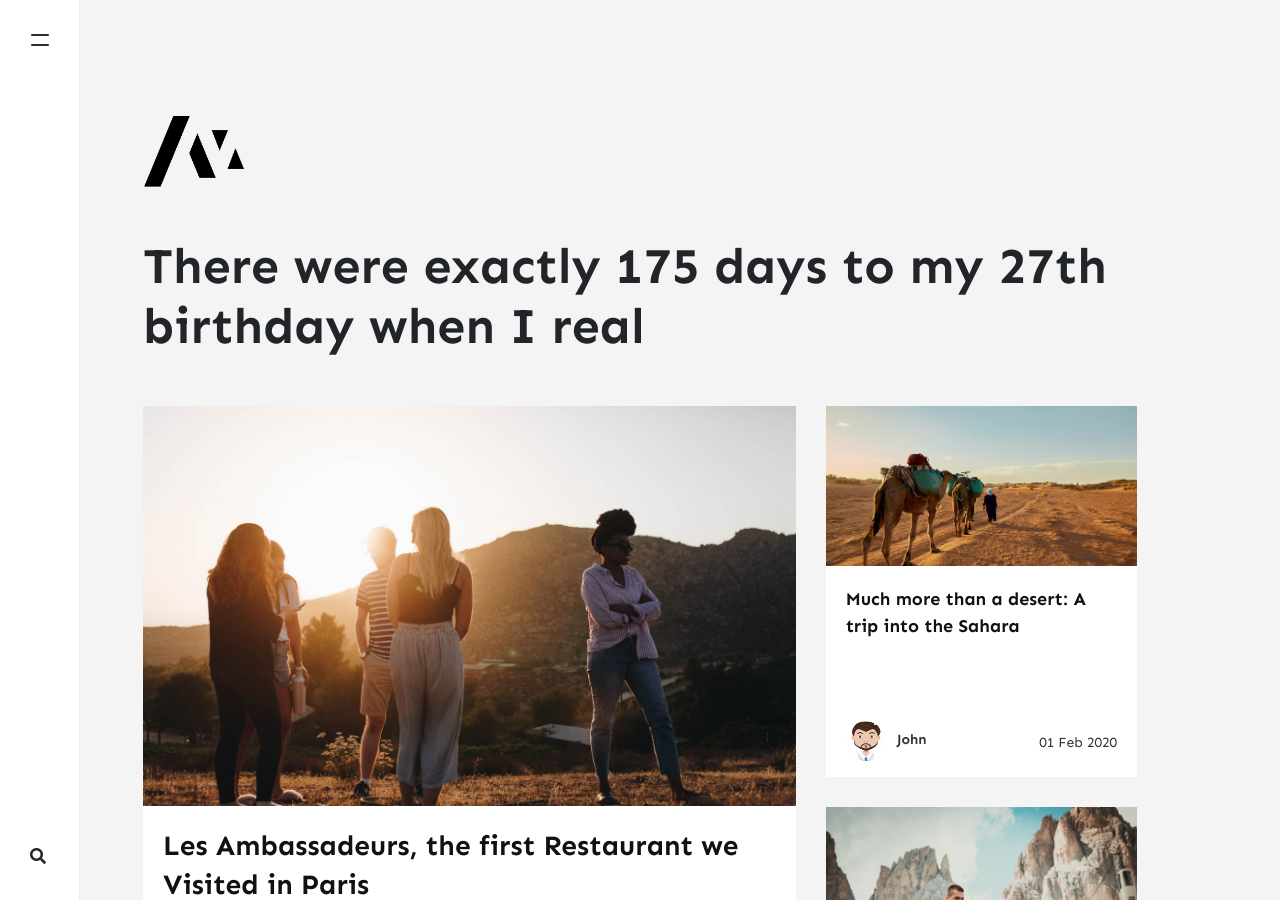
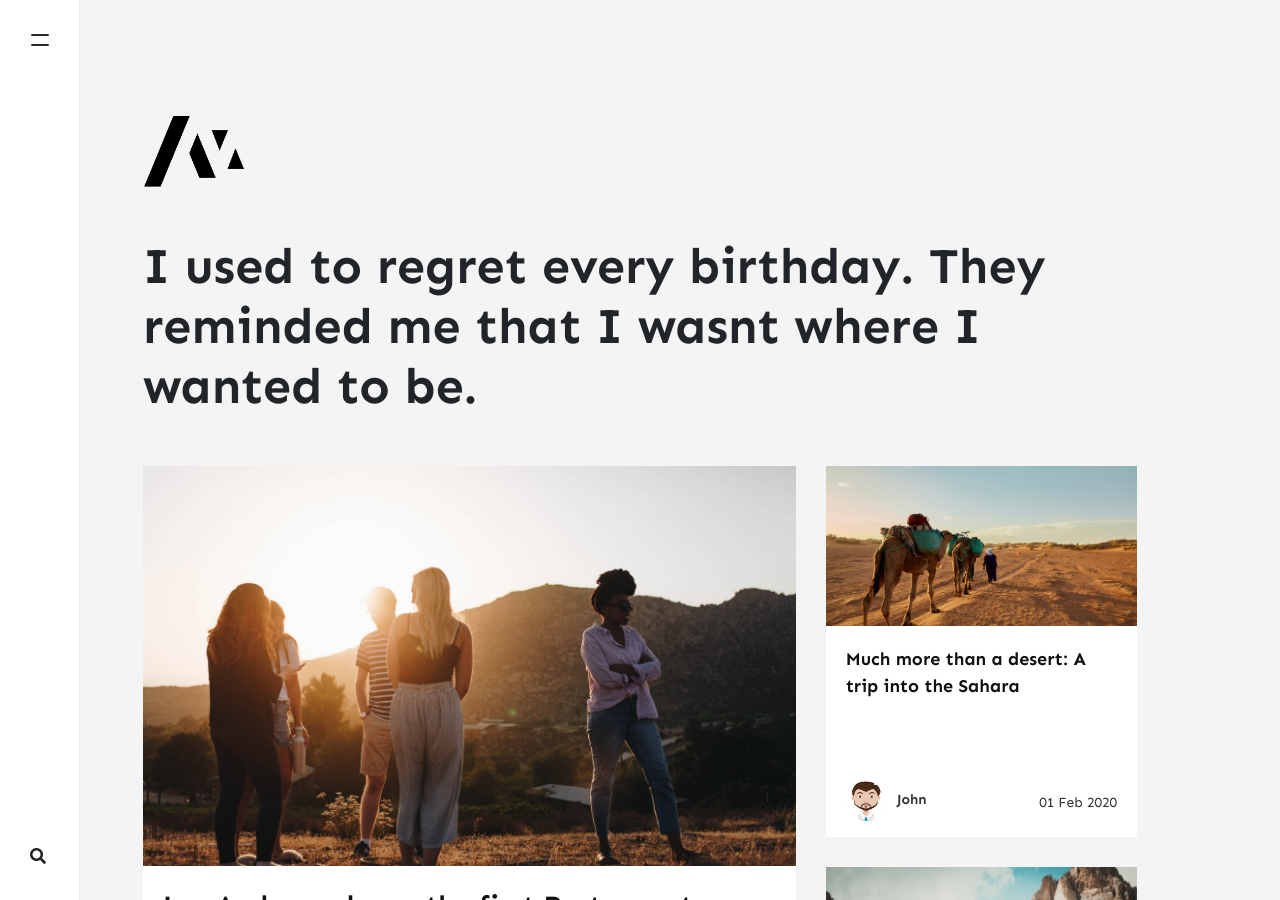
Before and after one commit to stackbit-projects/pleasant-squid-d6115, a Jekyll site: the page built from index.html, in a window 1280 px wide and 900 px high. Built offline with Jekyll 4.4.1, drawn with Linux system fonts in a browser that asks for light colours; nearby versions of some CDN libraries; the list of posts is cut into pages by our own code; comment, search, counter and statistics services are not loaded.

Commit message:
_config.yml: changed

```diff
--- a/_config.yml
+++ b/_config.yml
@@ -1,7 +1,8 @@
 name: Memoirs
 title: Memoirs
 description: >-
-  There were exactly 175 days to my 27th birthday when I real
+  I used to regret every birthday. They reminded me that I wasnt where I wanted to be.
+
 logo: assets/images/logo.png
 favicon: assets/images/logo.png
 baseurl: ''
```
